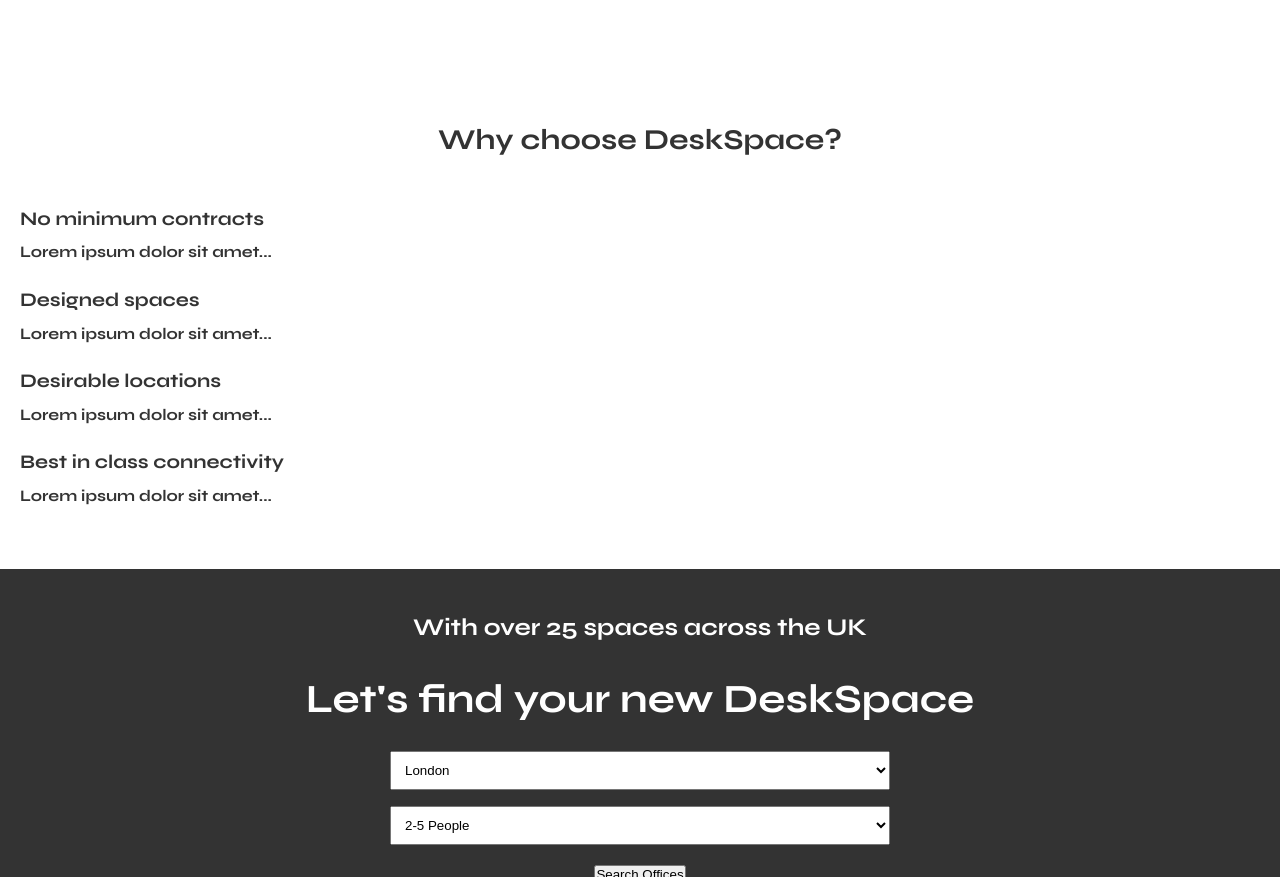
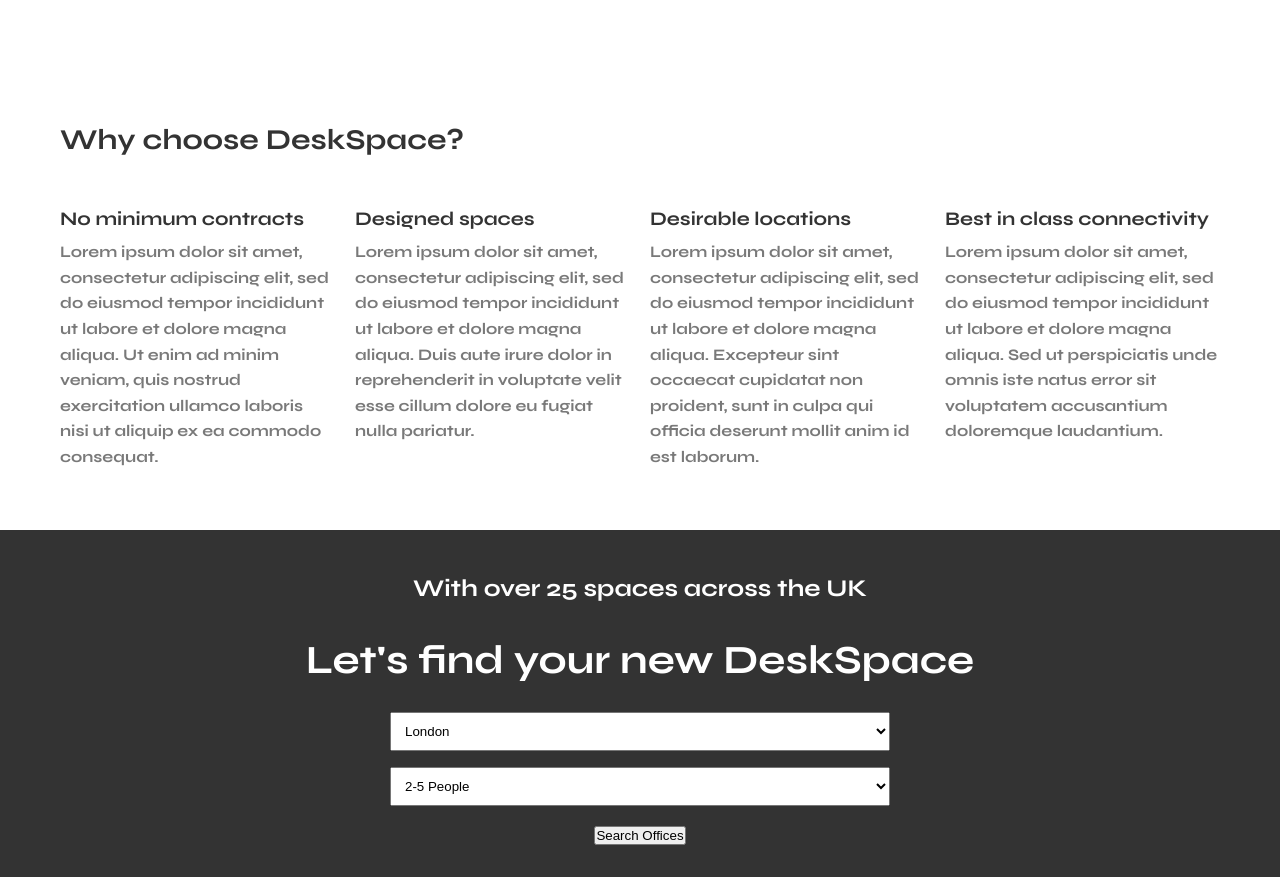
Before and after one commit to TWardle6/Strafe-Creative-Project, a plain HTML site: page Strafe Project/index.html in a window 1280 px wide. Shown: the part 1951-2828 px from the top of the page. Drawn offline with Linux system fonts and the light colour scheme.

Commit message:
Why DeskSpace section added

```diff
--- a/Strafe Project/index.html
+++ b/Strafe Project/index.html
@@ -153,19 +153,39 @@
 			<div class="features">
 				<article>
 					<h3>No minimum contracts</h3>
-					<p>Lorem ipsum dolor sit amet...</p>
+					<p>
+						Lorem ipsum dolor sit amet, consectetur adipiscing elit, sed do
+						eiusmod tempor incididunt ut labore et dolore magna aliqua. Ut enim
+						ad minim veniam, quis nostrud exercitation ullamco laboris nisi ut
+						aliquip ex ea commodo consequat.
+					</p>
 				</article>
 				<article>
 					<h3>Designed spaces</h3>
-					<p>Lorem ipsum dolor sit amet...</p>
+					<p>
+						Lorem ipsum dolor sit amet, consectetur adipiscing elit, sed do
+						eiusmod tempor incididunt ut labore et dolore magna aliqua. Duis
+						aute irure dolor in reprehenderit in voluptate velit esse cillum
+						dolore eu fugiat nulla pariatur.
+					</p>
 				</article>
 				<article>
 					<h3>Desirable locations</h3>
-					<p>Lorem ipsum dolor sit amet...</p>
+					<p>
+						Lorem ipsum dolor sit amet, consectetur adipiscing elit, sed do
+						eiusmod tempor incididunt ut labore et dolore magna aliqua.
+						Excepteur sint occaecat cupidatat non proident, sunt in culpa qui
+						officia deserunt mollit anim id est laborum.
+					</p>
 				</article>
 				<article>
 					<h3>Best in class connectivity</h3>
-					<p>Lorem ipsum dolor sit amet...</p>
+					<p>
+						Lorem ipsum dolor sit amet, consectetur adipiscing elit, sed do
+						eiusmod tempor incididunt ut labore et dolore magna aliqua. Sed ut
+						perspiciatis unde omnis iste natus error sit voluptatem accusantium
+						doloremque laudantium.
+					</p>
 				</article>
 			</div>
 		</section>
--- a/Strafe Project/styles.css
+++ b/Strafe Project/styles.css
@@ -207,12 +207,21 @@ select {
 
 .why-choose {
 	padding: 40px 20px;
+	max-width: 1200px;
+	margin: 0 auto;
 }
 
 .why-choose h2 {
-	text-align: center;
+	text-align: left;
 	margin-bottom: 40px;
 	font-size: 1.8em;
+	padding-left: 0px;
+}
+
+.features {
+	display: grid;
+	grid-template-columns: repeat(4, 1fr);
+	gap: 20px;
 }
 
 .features article {
@@ -222,6 +231,11 @@ select {
 .features h3 {
 	font-size: 1.2em;
 	margin-bottom: 5px;
+}
+
+.features p {
+	color: #797979;
+	font-size: 1em;
 }
 
 .call-to-action {
@@ -279,6 +293,11 @@ footer a {
 	.workspace-content {
 		padding: 20px;
 	}
+
+	.features {
+		grid-template-columns: repeat(2, 1fr); /* Two columns on medium screens */
+	}
+
 	nav {
 		text-align: left;
 	}
```
